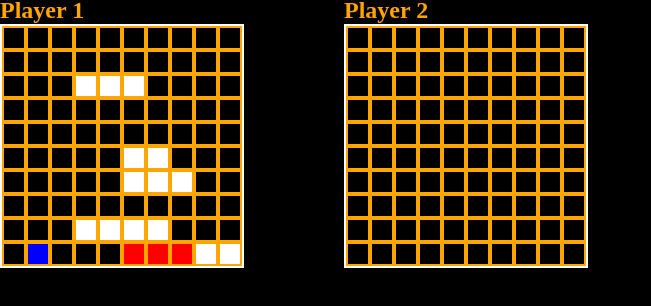
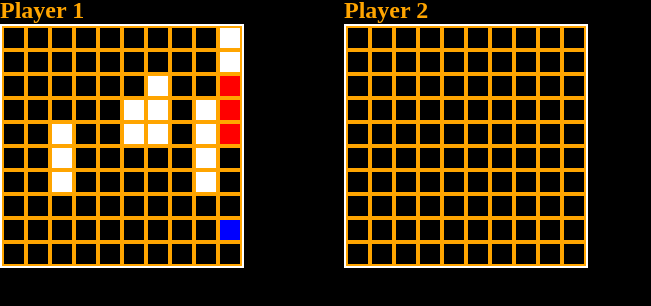
Before and after one commit to ThatBaldDude4/Battleship, a website with bundled scripts: page index.html in a window 1280 px wide. Shown: the part 40-346 px from the top of the page, without its empty margins (0-651 px from the left). Built offline with nearby package versions, Linux system fonts and the light colour scheme.

Commit message:
add style to rotate board

```diff
--- a/styles.css
+++ b/styles.css
@@ -23,6 +23,7 @@
     grid-template-rows: repeat(10, 1fr);
     border: 2px solid white;
     max-width: 400px;
+    transform: rotate(0.75turn);
 }
 
 .occupied {
```
